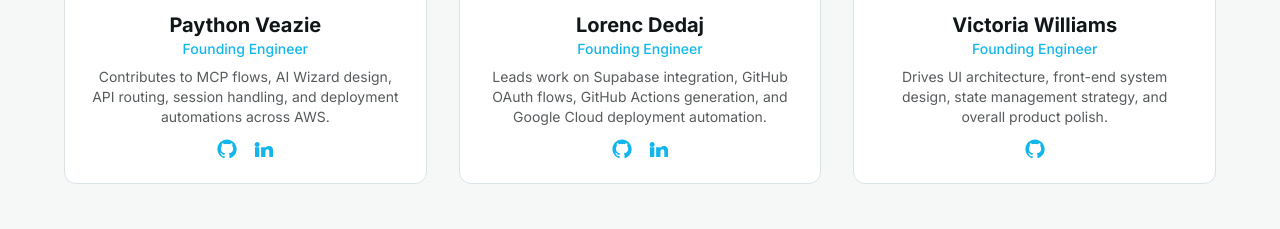
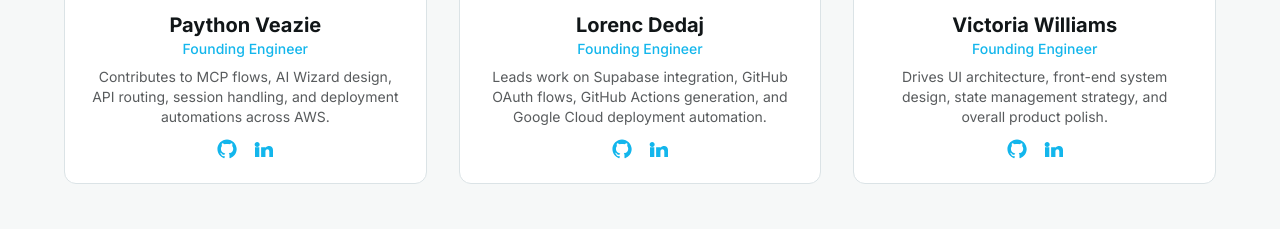
Before and after one commit to CICDAutoDeploy/autodeploy-landing, a React (Vite) app: page / in a window 1280 px wide. Shown: the part 3120-3349 px from the top of the page. Built offline with nearby package versions, Linux system fonts and the light colour scheme.

Commit message:
Updates: Add Teamber URL

```diff
--- a/src/components/Team.tsx
+++ b/src/components/Team.tsx
@@ -56,7 +56,7 @@ const team: TeamMember[] = [
     bio: "Drives UI architecture, front-end system design, state management strategy, and overall product polish.",
     image: "/team/victoria.png",
     github: "https://github.com/williams21v",
-    linkedin: null,
+    linkedin: "https://www.linkedin.com/in/victoria-williams-/",
   },
 ];
 
```
Also changed, not shown: 1 other file (tests, documents, lock files or other folders).
